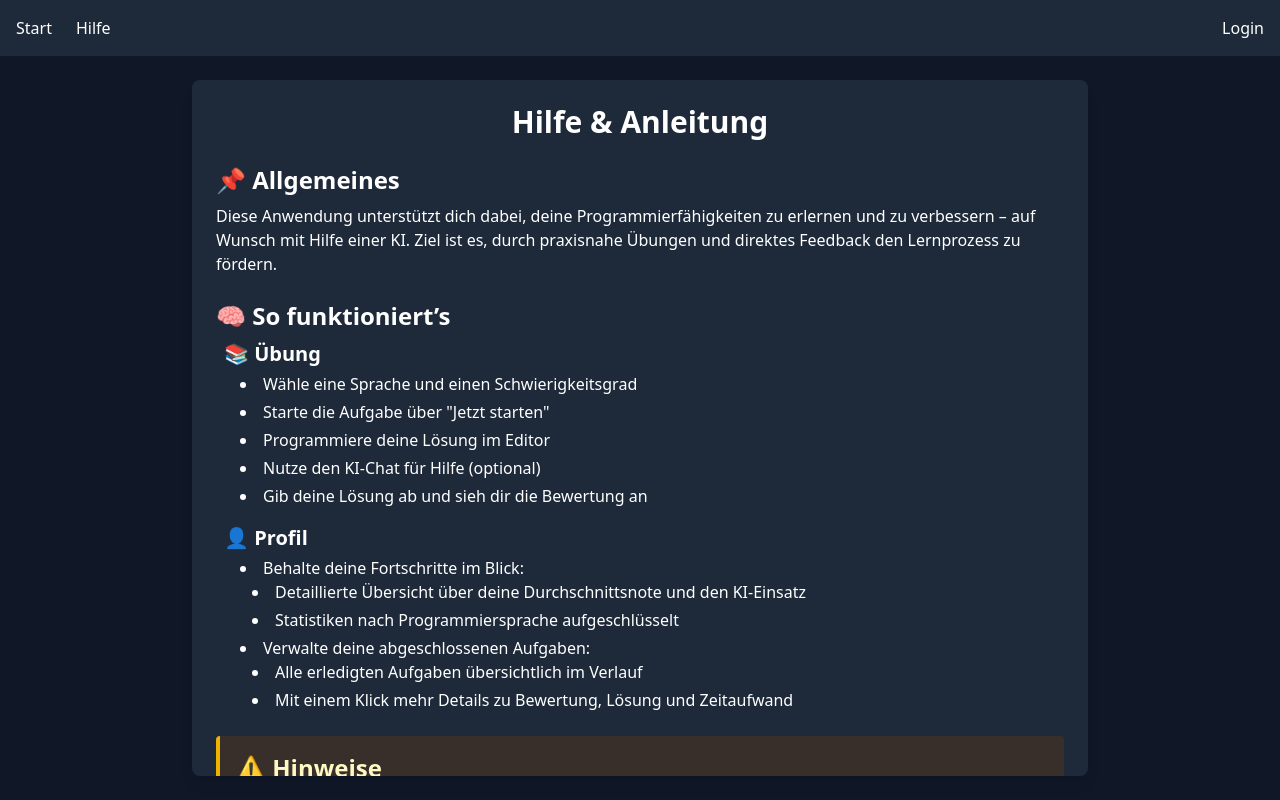
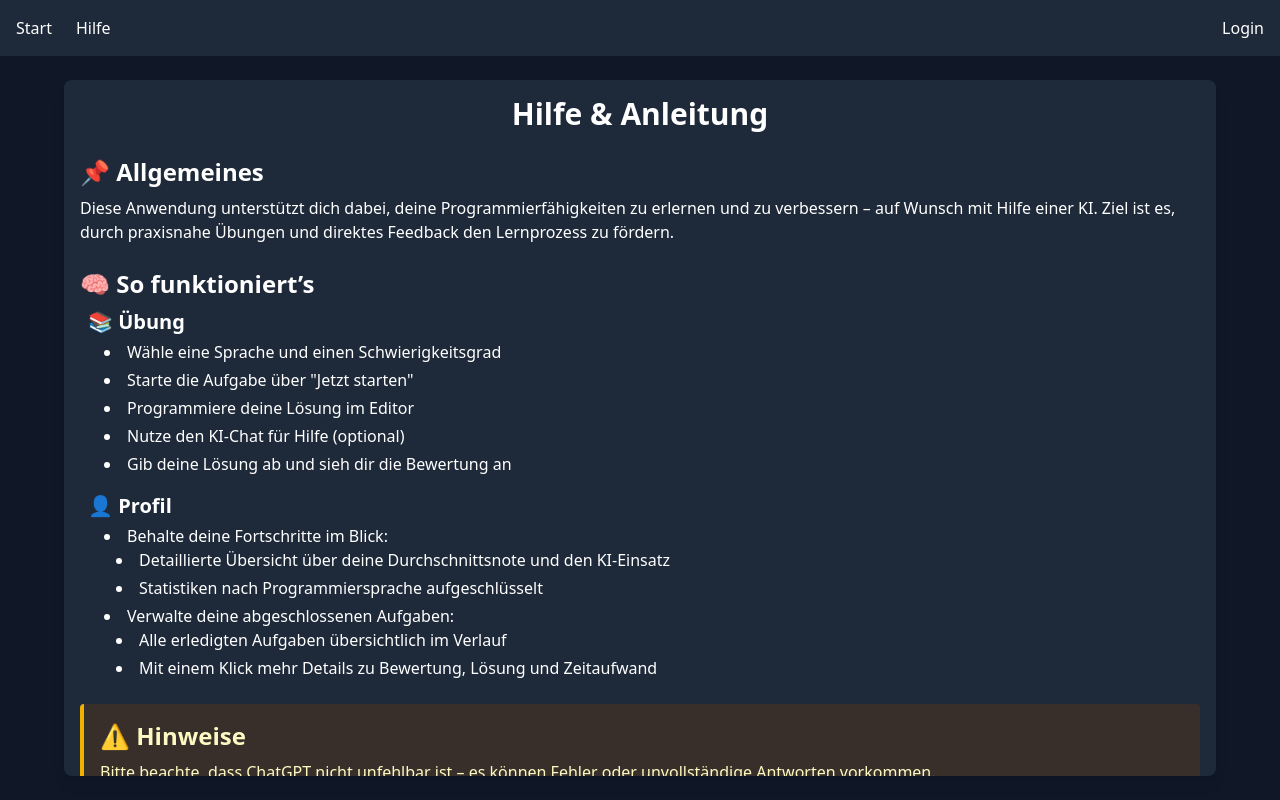
Before and after one commit to YPuest/coding-tutor-app, a SvelteKit app: page /help in a window 1280 px wide. Built offline with nearby package versions, Linux system fonts and the light colour scheme.

Commit message:
changed container size on the help page so images apear bigger

```diff
--- a/src/routes/help/+page.svelte
+++ b/src/routes/help/+page.svelte
@@ -8,7 +8,7 @@
 </script>
 
 <div class="w-screen h-[calc(100vh-56px)] bg-gray-900 text-white flex items-center justify-center p-6 overflow-hidden">
-	<div bind:this={container} class="w-full max-w-4xl h-full bg-gray-800 rounded-lg shadow-lg overflow-y-auto p-6 space-y-6" id="help-container">
+	<div bind:this={container} class="w-full max-w-6xl h-full bg-gray-800 rounded-lg shadow-lg overflow-y-auto p-4 space-y-6" id="help-container">
 		<h1 class="text-3xl font-bold text-center">Hilfe & Anleitung</h1>
 
 		<section>
```
